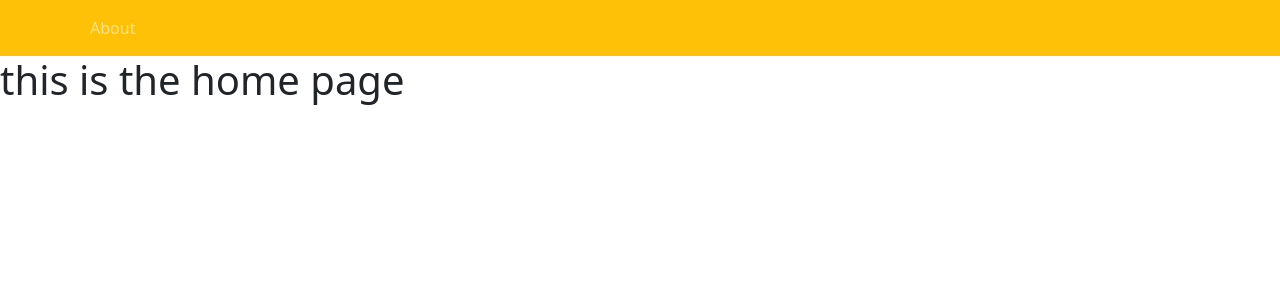
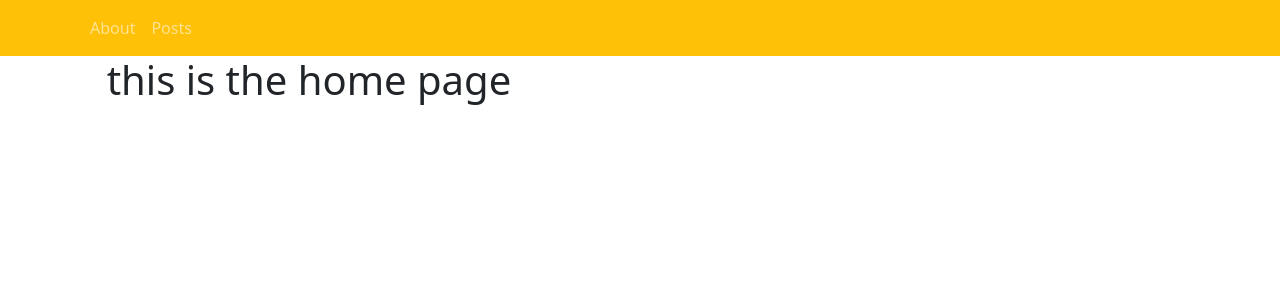
Before and after one commit to jimandjo/compsecure-frontend, a React (Create React App) app: page / in a window 1280 px wide. Shown: the top 300 px of the page. Built offline with nearby package versions, Linux system fonts and the light colour scheme.

Commit message:
Added the rest of the routes as well as the index route.

```diff
--- a/src/App.js
+++ b/src/App.js
@@ -1,6 +1,7 @@
 import React from 'react';
 import About from './About';
 import Home from './Home';
+import Welcome from './Welcome';
 
 import { BrowserRouter, Routes, Route } from 'react-router-dom';
 import Posts from './Posts';
@@ -10,9 +11,11 @@ function App() {
     <>
     <BrowserRouter>
       <Routes>
-        <Route path='/' element={<Home />} />
-        <Route path="about" element={<About />} />
-        <Route path='posts' element={<Posts />} />
+        <Route path='/' element={<Home />}>
+          <Route index element={<Welcome />}/>
+          <Route path="about" element={<About />} />
+          <Route path='posts' element={<Posts />} />
+        </Route>
       </Routes>
     </BrowserRouter>
     </>
--- a/src/Home.js
+++ b/src/Home.js
@@ -1,8 +1,10 @@
 
-import { Link } from "react-router-dom"
+import { Link, Outlet, Route } from "react-router-dom"
 import { Navbar } from "react-bootstrap"
 import { Nav } from "react-bootstrap"
 import Container from "react-bootstrap/Container"
+import Stack from "react-bootstrap/Stack"
+import Welcome from "./Welcome"
 
 function Home() {
     return (
@@ -12,13 +14,15 @@ function Home() {
                 <Container>
                     <Nav className="me-auto">
                         <Link to="/about" className="nav-link">About</Link>
+                        <Link to="/posts" className="nav-link">Posts</Link>
                     </Nav>
                 </Container>
                 </Navbar>
 
-                <h1>
-                    this is the home page
-                </h1>
+
+                <Stack gap={3} className="col-md-10 mx-auto">
+                    <Outlet />
+                </Stack>
 
 
         </>
--- /dev/null
+++ b/src/Welcome.js
@@ -0,0 +1,9 @@
+function Welcome() {
+    return (
+        <h1>
+        this is the home page
+    </h1>
+    )
+}
+
+export default Welcome
```
